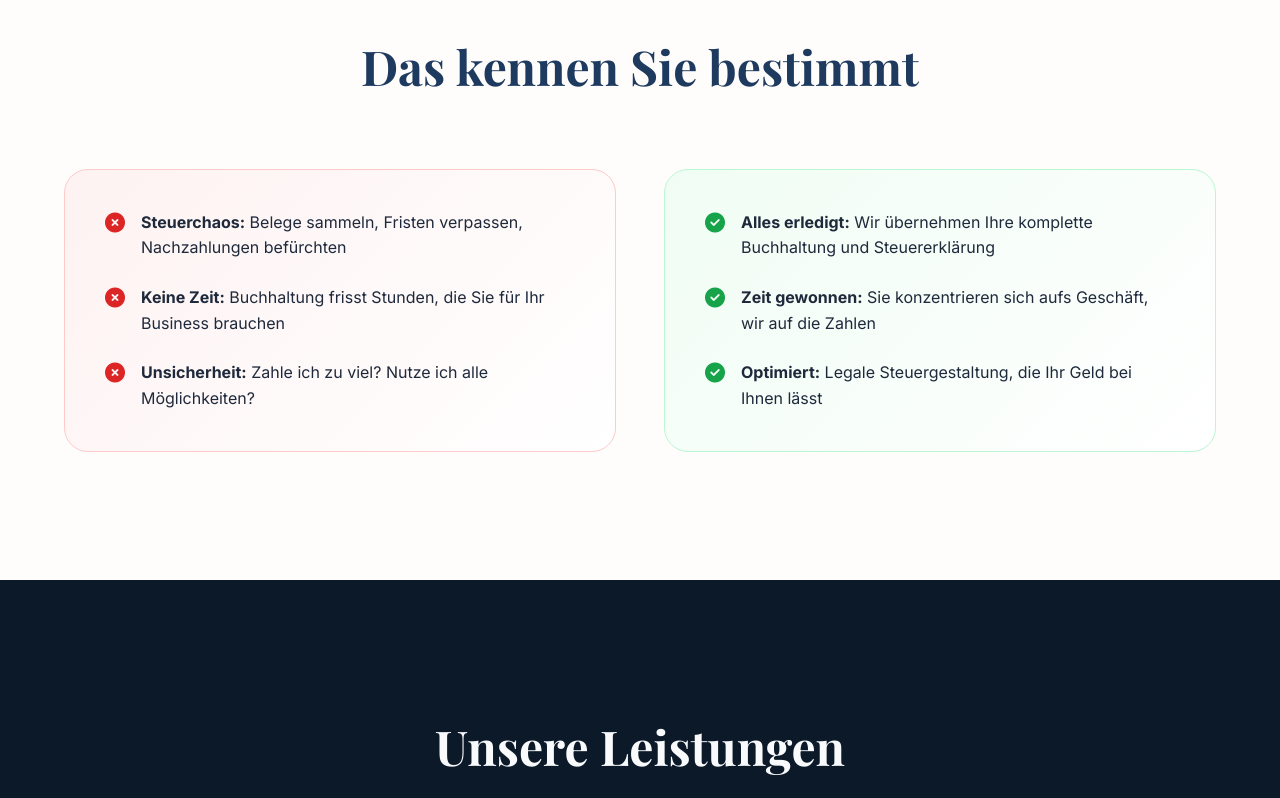
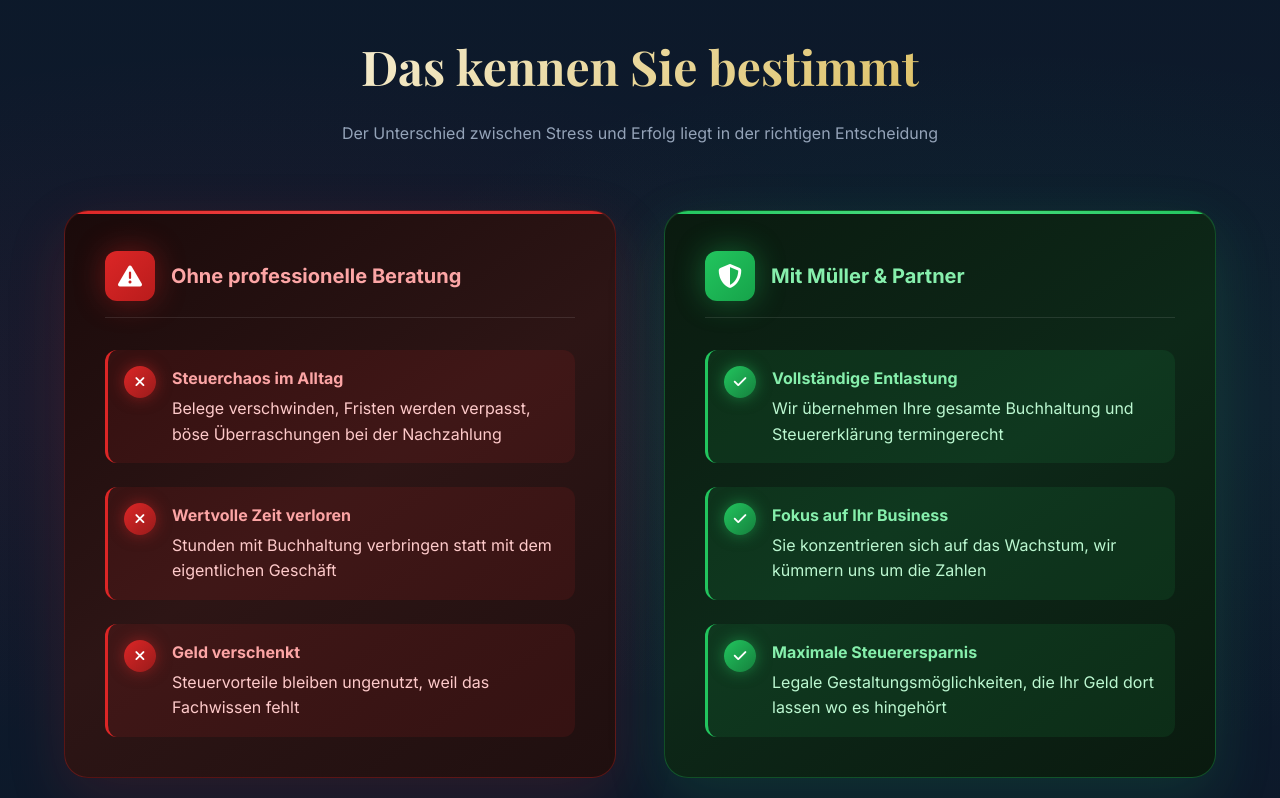
Before and after one commit to agentflowm-hash/demo-premium-v3, a plain HTML site: page index.html in a window 1280 px wide. Shown: the part 900-1698 px from the top of the page. Drawn offline with nearby package versions, Linux system fonts and the light colour scheme.

Commit message:
Premium Redesign: Bessere Icons, Dark Gradient Cards, Psychologische Trigger

```diff
--- a/index.html
+++ b/index.html
@@ -235,20 +235,43 @@
         /* Problem/Solution Section */
         .problem-solution {
             padding: 8rem 5%;
-            background: var(--bg-light);
-            color: var(--text-dark);
+            background: linear-gradient(180deg, var(--bg-dark) 0%, #0f1a2e 50%, var(--bg-dark) 100%);
+            color: var(--text-primary);
+            position: relative;
+        }
+
+        .problem-solution::before {
+            content: '';
+            position: absolute;
+            top: 0;
+            left: 0;
+            right: 0;
+            bottom: 0;
+            background:
+                radial-gradient(ellipse at 20% 50%, rgba(220, 38, 38, 0.08) 0%, transparent 50%),
+                radial-gradient(ellipse at 80% 50%, rgba(34, 197, 94, 0.08) 0%, transparent 50%);
+            pointer-events: none;
         }
 
         .section-header {
             text-align: center;
             margin-bottom: 4rem;
+            position: relative;
+            z-index: 1;
         }
 
         .section-header h2 {
             font-family: 'Playfair Display', serif;
             font-size: clamp(2rem, 4vw, 3rem);
             margin-bottom: 1rem;
-            color: var(--primary);
+            color: var(--text-primary);
+        }
+
+        .problem-solution .section-header h2 {
+            background: linear-gradient(135deg, #fff, var(--accent));
+            -webkit-background-clip: text;
+            -webkit-text-fill-color: transparent;
+            background-clip: text;
         }
 
         .ps-grid {
@@ -257,21 +280,91 @@
             gap: 3rem;
             max-width: 1200px;
             margin: 0 auto;
+            position: relative;
+            z-index: 1;
         }
 
         .problem-card, .solution-card {
             padding: 2.5rem;
             border-radius: 24px;
+            position: relative;
+            overflow: hidden;
         }
 
         .problem-card {
-            background: linear-gradient(135deg, #fef2f2, #fff);
-            border: 1px solid #fecaca;
+            background: linear-gradient(145deg, #1a0a0a 0%, #2d1515 50%, #1f0f0f 100%);
+            border: 1px solid rgba(220, 38, 38, 0.3);
+            box-shadow: 0 20px 60px rgba(220, 38, 38, 0.15), inset 0 1px 0 rgba(255,255,255,0.05);
+        }
+
+        .problem-card::before {
+            content: '';
+            position: absolute;
+            top: 0;
+            left: 0;
+            right: 0;
+            height: 3px;
+            background: linear-gradient(90deg, #dc2626, #ef4444, #dc2626);
         }
 
         .solution-card {
-            background: linear-gradient(135deg, #f0fdf4, #fff);
-            border: 1px solid #bbf7d0;
+            background: linear-gradient(145deg, #0a1a0f 0%, #0d2818 50%, #0a1a0f 100%);
+            border: 1px solid rgba(34, 197, 94, 0.3);
+            box-shadow: 0 20px 60px rgba(34, 197, 94, 0.15), inset 0 1px 0 rgba(255,255,255,0.05);
+        }
+
+        .solution-card::before {
+            content: '';
+            position: absolute;
+            top: 0;
+            left: 0;
+            right: 0;
+            height: 3px;
+            background: linear-gradient(90deg, #22c55e, #4ade80, #22c55e);
+        }
+
+        .card-header {
+            display: flex;
+            align-items: center;
+            gap: 1rem;
+            margin-bottom: 2rem;
+            padding-bottom: 1rem;
+            border-bottom: 1px solid rgba(255,255,255,0.1);
+        }
+
+        .card-header-icon {
+            width: 50px;
+            height: 50px;
+            border-radius: 12px;
+            display: flex;
+            align-items: center;
+            justify-content: center;
+            font-size: 1.5rem;
+        }
+
+        .problem-card .card-header-icon {
+            background: linear-gradient(135deg, #dc2626, #b91c1c);
+            box-shadow: 0 0 30px rgba(220, 38, 38, 0.4);
+            color: white;
+        }
+
+        .solution-card .card-header-icon {
+            background: linear-gradient(135deg, #22c55e, #16a34a);
+            box-shadow: 0 0 30px rgba(34, 197, 94, 0.4);
+            color: white;
+        }
+
+        .card-header h3 {
+            font-size: 1.25rem;
+            font-weight: 700;
+        }
+
+        .problem-card .card-header h3 {
+            color: #fca5a5;
+        }
+
+        .solution-card .card-header h3 {
+            color: #86efac;
         }
 
         .ps-item {
@@ -279,23 +372,71 @@
             align-items: flex-start;
             gap: 1rem;
             margin-bottom: 1.5rem;
+            padding: 1rem;
+            border-radius: 12px;
+            transition: all 0.3s ease;
+        }
+
+        .ps-item:hover {
+            transform: translateX(5px);
+        }
+
+        .problem-card .ps-item {
+            background: rgba(220, 38, 38, 0.1);
+            border-left: 3px solid #dc2626;
+        }
+
+        .solution-card .ps-item {
+            background: rgba(34, 197, 94, 0.1);
+            border-left: 3px solid #22c55e;
         }
 
         .ps-item:last-child {
             margin-bottom: 0;
         }
 
-        .ps-item i {
-            font-size: 1.25rem;
-            margin-top: 0.2rem;
+        .ps-icon {
+            width: 32px;
+            height: 32px;
+            border-radius: 50%;
+            display: flex;
+            align-items: center;
+            justify-content: center;
+            flex-shrink: 0;
+            font-size: 0.9rem;
         }
 
-        .problem-card .ps-item i {
-            color: #dc2626;
+        .problem-card .ps-icon {
+            background: linear-gradient(135deg, #dc2626, #991b1b);
+            color: white;
+            box-shadow: 0 0 15px rgba(220, 38, 38, 0.5);
         }
 
-        .solution-card .ps-item i {
-            color: #16a34a;
+        .solution-card .ps-icon {
+            background: linear-gradient(135deg, #22c55e, #15803d);
+            color: white;
+            box-shadow: 0 0 15px rgba(34, 197, 94, 0.5);
+        }
+
+        .ps-content strong {
+            display: block;
+            margin-bottom: 0.25rem;
+        }
+
+        .problem-card .ps-content {
+            color: #fecaca;
+        }
+
+        .problem-card .ps-content strong {
+            color: #fca5a5;
+        }
+
+        .solution-card .ps-content {
+            color: #bbf7d0;
+        }
+
+        .solution-card .ps-content strong {
+            color: #86efac;
         }
 
         /* Services Section */
@@ -644,38 +785,65 @@
         </div>
     </section>
 
-    <!-- Problem/Solution -->
+    <!-- Problem/Solution - Psychologischer Kontrast für Conversion -->
     <section class="problem-solution">
         <div class="section-header">
             <h2>Das kennen Sie bestimmt</h2>
+            <p style="color: var(--text-muted); margin-top: 1rem;">Der Unterschied zwischen Stress und Erfolg liegt in der richtigen Entscheidung</p>
         </div>
         <div class="ps-grid">
             <div class="problem-card reveal">
-                <div class="ps-item">
-                    <i class="fas fa-times-circle"></i>
-                    <span><strong>Steuerchaos:</strong> Belege sammeln, Fristen verpassen, Nachzahlungen befürchten</span>
+                <div class="card-header">
+                    <div class="card-header-icon"><i class="fas fa-exclamation-triangle"></i></div>
+                    <h3>Ohne professionelle Beratung</h3>
                 </div>
                 <div class="ps-item">
-                    <i class="fas fa-times-circle"></i>
-                    <span><strong>Keine Zeit:</strong> Buchhaltung frisst Stunden, die Sie für Ihr Business brauchen</span>
+                    <div class="ps-icon"><i class="fas fa-times"></i></div>
+                    <div class="ps-content">
+                        <strong>Steuerchaos im Alltag</strong>
+                        Belege verschwinden, Fristen werden verpasst, böse Überraschungen bei der Nachzahlung
+                    </div>
                 </div>
                 <div class="ps-item">
-                    <i class="fas fa-times-circle"></i>
-                    <span><strong>Unsicherheit:</strong> Zahle ich zu viel? Nutze ich alle Möglichkeiten?</span>
+                    <div class="ps-icon"><i class="fas fa-times"></i></div>
+                    <div class="ps-content">
+                        <strong>Wertvolle Zeit verloren</strong>
+                        Stunden mit Buchhaltung verbringen statt mit dem eigentlichen Geschäft
+                    </div>
+                </div>
+                <div class="ps-item">
+                    <div class="ps-icon"><i class="fas fa-times"></i></div>
+                    <div class="ps-content">
+                        <strong>Geld verschenkt</strong>
+                        Steuervorteile bleiben ungenutzt, weil das Fachwissen fehlt
+                    </div>
                 </div>
             </div>
             <div class="solution-card reveal">
-                <div class="ps-item">
-                    <i class="fas fa-check-circle"></i>
-                    <span><strong>Alles erledigt:</strong> Wir übernehmen Ihre komplette Buchhaltung und Steuererklärung</span>
+                <div class="card-header">
+                    <div class="card-header-icon"><i class="fas fa-shield-alt"></i></div>
+                    <h3>Mit Müller & Partner</h3>
                 </div>
                 <div class="ps-item">
-                    <i class="fas fa-check-circle"></i>
-                    <span><strong>Zeit gewonnen:</strong> Sie konzentrieren sich aufs Geschäft, wir auf die Zahlen</span>
+                    <div class="ps-icon"><i class="fas fa-check"></i></div>
+                    <div class="ps-content">
+                        <strong>Vollständige Entlastung</strong>
+                        Wir übernehmen Ihre gesamte Buchhaltung und Steuererklärung termingerecht
+                    </div>
                 </div>
                 <div class="ps-item">
-                    <i class="fas fa-check-circle"></i>
-                    <span><strong>Optimiert:</strong> Legale Steuergestaltung, die Ihr Geld bei Ihnen lässt</span>
+                    <div class="ps-icon"><i class="fas fa-check"></i></div>
+                    <div class="ps-content">
+                        <strong>Fokus auf Ihr Business</strong>
+                        Sie konzentrieren sich auf das Wachstum, wir kümmern uns um die Zahlen
+                    </div>
+                </div>
+                <div class="ps-item">
+                    <div class="ps-icon"><i class="fas fa-check"></i></div>
+                    <div class="ps-content">
+                        <strong>Maximale Steuerersparnis</strong>
+                        Legale Gestaltungsmöglichkeiten, die Ihr Geld dort lassen wo es hingehört
+                    </div>
                 </div>
             </div>
         </div>
```
